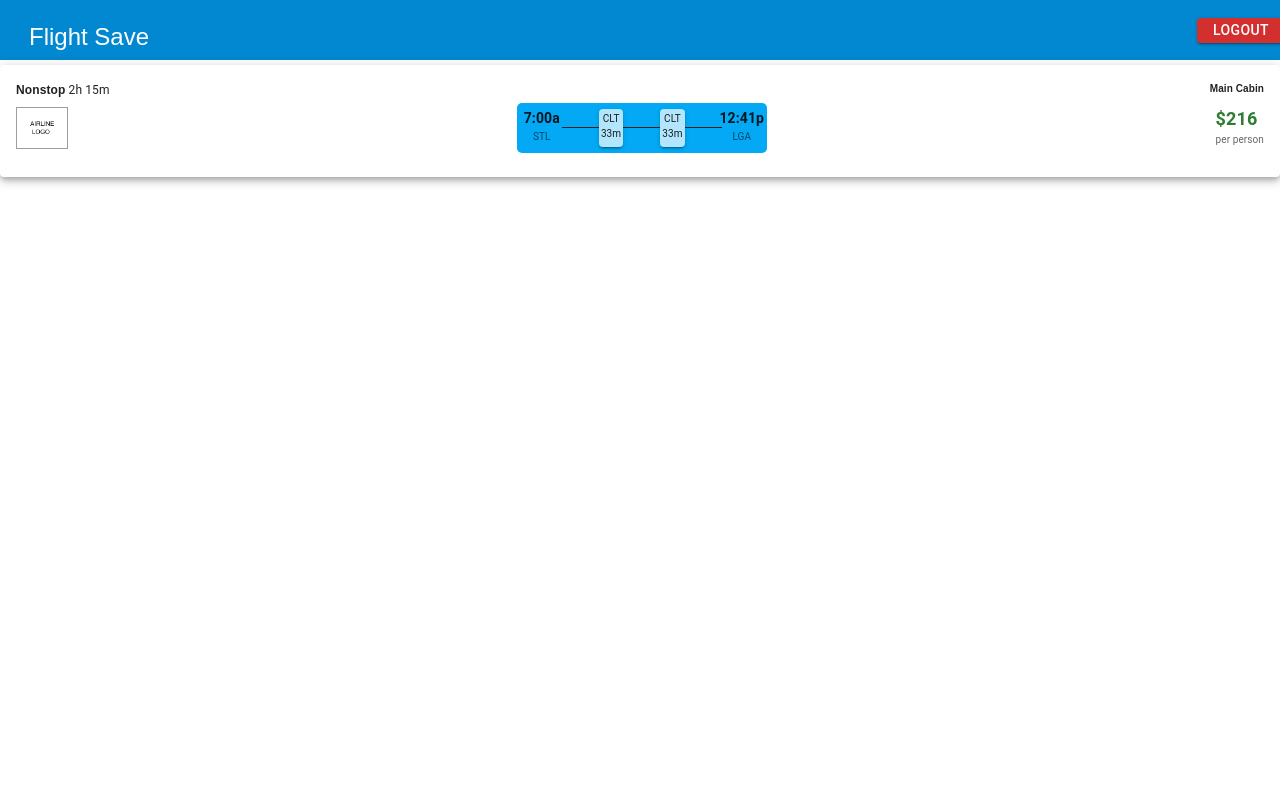
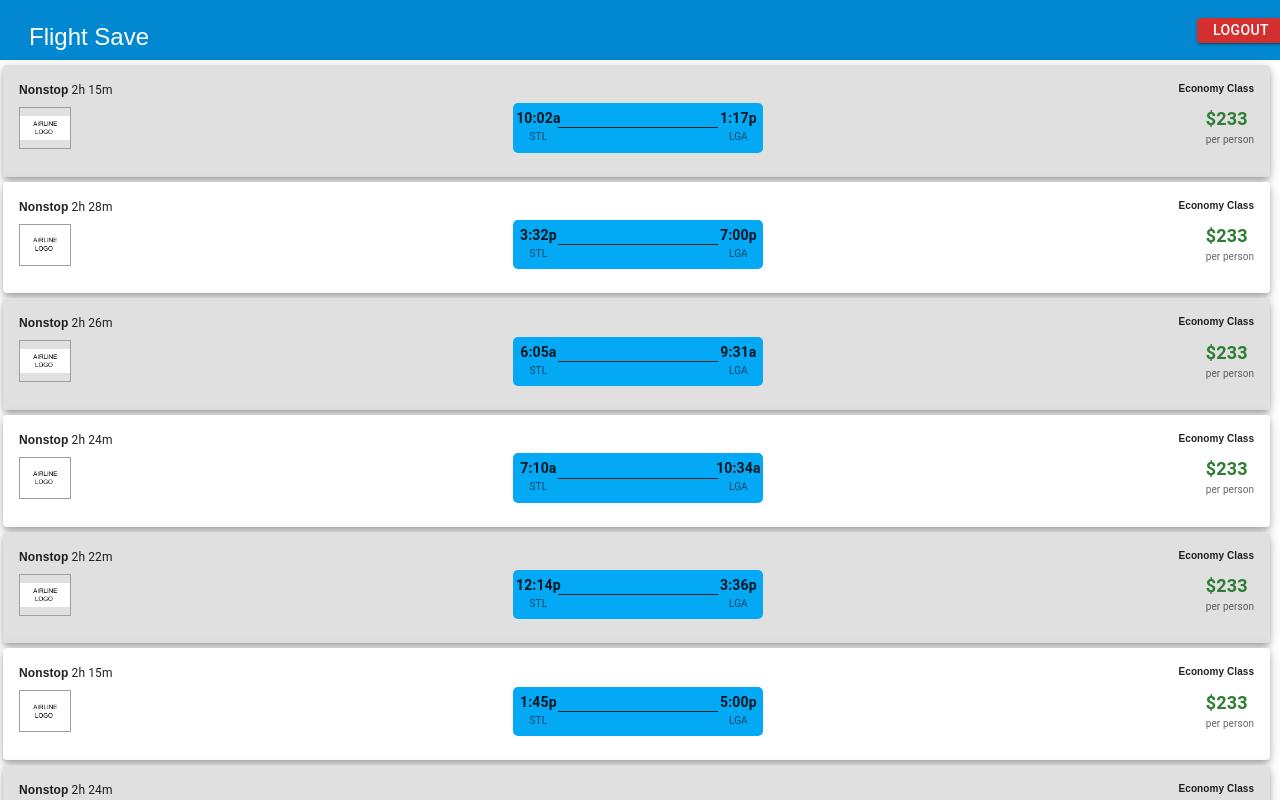
Before and after one commit to dagmawig/flight-save-client, a React (Create React App) app: page / in a window 1280 px wide. Shown: the top 800 px of the page. Built offline with nearby package versions, Linux system fonts and the light colour scheme; the HTML template or start-up script is replaced by a standard one.

Commit message:
added search result box with input variable data

```diff
--- a/src/components/FlightResult.tsx
+++ b/src/components/FlightResult.tsx
@@ -8,22 +8,23 @@ import Button from '@mui/material/Button';
 
 interface IProps {
     data: {
-        airline: string[],
-        totPrice: number[],
+        itemNo: number,
+        airline: string,
+        totPrice: number,
         flightInfo: {
-            sliceIDArr: number[],
-            segmentIDArr: number[][],
-            totDurationArr: number[],
-            overnightArr: boolean[],
-            cabinNameArr: string[],
-            flightTimeArr: string[][],
-            destAirArr: string[][],
-
+            sliceID: number,
+            segmentID: number[],
+            totDuration: number,
+            overnight: boolean,
+            cabinName: string,
+            flightTime: string[],
+            air: string[][],
+            airCode: string[][]
         }
     }
 }
 
-export const SearchResult: FC<IProps> = ({ data }: IProps) => {
+export const SearchResultItem: FC<IProps> = ({ data }: IProps) => {
 
     const [anchorEl, setAnchorEl] = React.useState<HTMLButtonElement | null>(null);
 
@@ -35,101 +36,117 @@ export const SearchResult: FC<IProps> = ({ data }: IProps) => {
         setAnchorEl(null);
     };
 
+    const getTime = (dateString: string) => {
+        const time = new Date(dateString);
+        const hour = time.getHours();
+        return {
+            hour,
+            minutes: time.getMinutes(),
+            meridiem: (hour >= 12) ? 'p' : 'a'
+        }
+    }
+
+    const layover = () => {
+        return data.flightInfo.airCode.map((airport, ind) => {
+            if(ind===0) return null;
+            const t2 = new Date(data.flightInfo.flightTime[2*ind]).getTime()/1000;
+            const t1 = new Date(data.flightInfo.flightTime[(2*ind)-1]).getTime()/1000;
+            const timeDiff  = Math.floor((t2-t1)/60);
+            const h = Math.floor(timeDiff/60);
+            const min = timeDiff%60;
+            return (<div key={"lay"+ind}>
+                <Button key={"popB"+ind} size="small" sx={{ backgroundColor: "#b3e5fc", textTransform: "none", minHeight: 0, minWidth: 0, padding: .25 }} aria-describedby={id} variant="contained" onClick={handleClick}>
+                    <Box sx={{ display: "flex", flexDirection: "column", alignItems: "center" }}>
+                        <Typography sx={{ fontSize: 10, marginBottom: 0 }} color="text.primary" gutterBottom>
+                            {airport[0]}
+                        </Typography>
+                        <Typography sx={{ fontSize: 10 }} color="text.primary" gutterBottom>
+                            {`${(h!==0)? `${h}h `: ''}${(min!==0)? `${min}m`: ''}`}
+                        </Typography>
+                    </Box>
+                </Button>
+                <Popover
+                key={"pop"+ind}
+                    disableScrollLock={true}
+                    id={id}
+                    open={open}
+                    anchorEl={anchorEl}
+                    onClose={handleClose}
+                    anchorOrigin={{
+                        vertical: 'bottom',
+                        horizontal: 'left',
+                    }}
+                >
+                    <Typography sx={{ p: 1, fontSize: 12 }}> {`${(h!==0)? `${h}h `: ''}${(min!==0)? `${min}m`: ''}`} layover <br /> @ {data.flightInfo.air[ind][0]}</Typography>
+                </Popover>
+            </div>)
+        })
+    }
+
     const open = Boolean(anchorEl);
     const id = open ? 'simple-popover' : undefined;
+    const totTime = `${(Math.floor(data.flightInfo.totDuration / 60) > 0) ? Math.floor(data.flightInfo.totDuration / 60).toString() + 'h ' : ''}${(Math.floor(data.flightInfo.totDuration % 60) > 0) ? Math.floor(data.flightInfo.totDuration % 60).toString() + 'm' : ''}`;
+
+    const depTime = () => {
+        const time: { hour: number, minutes: number, meridiem: string } = getTime(data.flightInfo.flightTime[0]);
+        const hString = (time.hour % 12 === 0) ? '12' : (time.hour % 12).toString();
+        const mString = `${Math.floor(time.minutes / 10).toString()}${(time.minutes % 10).toString()}`;
+
+        return `${hString}:${mString}${time.meridiem}`
+    };
+
+    const arrTime = () => {
+        const time: { hour: number, minutes: number, meridiem: string } = getTime(data.flightInfo.flightTime[data.flightInfo.flightTime.length - 1]);
+        const hString = (time.hour % 12 === 0) ? '12' : (time.hour % 12).toString();
+        const mString = `${Math.floor(time.minutes / 10).toString()}${(time.minutes % 10).toString()}`;
+
+        return `${hString}:${mString}${time.meridiem}`
+    }
 
     return (
-        <Card elevation={5} sx={{ width: "100%", margin: "auto" }}>
-            <CardContent sx={{ display: "flex", flexDirection: "column" }}>
+        <Card elevation={5} sx={{ width: "99%", margin: "auto", mx: "3px", my: "5px" }}>
+            <CardContent sx={{ display: "flex", flexDirection: "column", backgroundColor: (data.itemNo%2===0)? "#e0e0e0": ''}}>
                 <Box sx={{ display: "flex", justifyContent: "space-between" }}>
                     <Typography sx={{ fontSize: 12 }} color="text.primary" gutterBottom>
-                        <b>Nonstop</b> 2h 15m
+                        <b>{(data.flightInfo.segmentID.length === 1) ? "Nonstop" : `${data.flightInfo.segmentID.length - 1} stop${(data.flightInfo.segmentID.length - 1 > 1) ? 's' : ''}`}</b> {totTime}
                     </Typography>
                     <Typography sx={{ fontSize: 10 }} color="text.primary" gutterBottom>
-                        <b>Main Cabin</b>
+                        <b>{data.flightInfo.cabinName}</b>
                     </Typography>
                 </Box>
-                <Box sx={{display: "flex", justifyContent: "space-between", alignItems: "center" }}>
+                <Box sx={{ display: "flex", justifyContent: "space-between", alignItems: "center" }}>
                     <CardMedia component="img" image={process.env.PUBLIC_URL + '/image/airline.jpg'} sx={{ height: 40, maxWidth: 50, objectFit: "contain", border: 1, borderColor: "grey.500" }} />
-                    <Box sx={{ display: "flex", width: "240px", justifyContent: "space-between", alignItems: "center", backgroundColor: "#03a9f4", padding: "5px", borderRadius:"5px"}}>
-                        <Box sx={{height: "1px", backgroundColor:"#212121", position: "absolute", width: "240px", zIndex:0}}></Box>
-                        <Box sx={{ width:"40px", backgroundColor: "#03a9f4", zIndex: 2, display: "flex", flexDirection: "column", alignItems: "center" }}>
+                    <Box sx={{ display: "flex", width: "240px", justifyContent: "space-between", alignItems: "center", backgroundColor: "#03a9f4", padding: "5px", borderRadius: "5px" }}>
+                        <Box sx={{ height: "1px", backgroundColor: "#212121", position: "absolute", width: "240px", zIndex: 0 }}></Box>
+                        <Box sx={{ width: "40px", backgroundColor: "#03a9f4", zIndex: 2, display: "flex", flexDirection: "column", alignItems: "center" }}>
                             <Typography sx={{ fontSize: 14, fontWeight: "bold", marginBottom: 0 }} color="text.primary" gutterBottom>
-                                7:00a
+                                {depTime()}
                             </Typography>
                             <Typography sx={{ fontSize: 10 }} color="text.secondary" gutterBottom>
-                                STL
+                                {data.flightInfo.airCode[0][0]}
                             </Typography>
                         </Box>
 
-                        <Button size="small" sx={{backgroundColor: "#b3e5fc", textTransform: "none", minHeight:0, minWidth:0, padding:.25}} aria-describedby={id} variant="contained" onClick={handleClick}>
-                            <Box sx={{  display: "flex", flexDirection: "column", alignItems: "center" }}>
-                                <Typography sx={{ fontSize: 10, marginBottom: 0 }} color="text.primary" gutterBottom>
-                                    CLT
-                                </Typography>
-                                <Typography sx={{ fontSize: 10 }} color="text.primary" gutterBottom>
-                                    33m
-                                </Typography>
-                            </Box>
-                        </Button>
-                        <Popover
-                            disableScrollLock ={true}
-                            id={id}
-                            open={open}
-                            anchorEl={anchorEl}
-                            onClose={handleClose}
-                            anchorOrigin={{
-                                vertical: 'bottom',
-                                horizontal: 'left',
-                            }}
-                        >
-                            <Typography sx={{ p: 1, fontSize: 12 }}>33m layover <br/> @ CLT airport</Typography>
-                        </Popover>
+                        {layover()}
 
-                        <Button size="small" sx={{backgroundColor: "#b3e5fc", textTransform: "none", minHeight:0, minWidth:0, padding:.25}} aria-describedby={id} variant="contained" onClick={handleClick}>
-                            <Box sx={{  display: "flex", flexDirection: "column", alignItems: "center" }}>
-                                <Typography sx={{ fontSize: 10, marginBottom: 0 }} color="text.primary" gutterBottom>
-                                    CLT
-                                </Typography>
-                                <Typography sx={{ fontSize: 10 }} color="text.primary" gutterBottom>
-                                    33m
-                                </Typography>
-                            </Box>
-                        </Button>
-                        <Popover
-                            disableScrollLock ={true}
-                            id={id}
-                            open={open}
-                            anchorEl={anchorEl}
-                            onClose={handleClose}
-                            anchorOrigin={{
-                                vertical: 'bottom',
-                                horizontal: 'left',
-                            }}
-                        >
-                            <Typography sx={{ p: 1, fontSize: 12 }}>33m layover <br/> @ CLT airport</Typography>
-                        </Popover>
-
-                        <Box sx={{ width:"40px", backgroundColor: "#03a9f4", zIndex: 2,  display: "flex", flexDirection: "column", alignItems: "center" }}>
+                        <Box sx={{ width: "40px", backgroundColor: "#03a9f4", zIndex: 2, display: "flex", flexDirection: "column", alignItems: "center" }}>
                             <Typography sx={{ fontSize: 14, fontWeight: "bold", marginBottom: 0 }} color="text.primary" gutterBottom>
-                                12:41p
+                                {arrTime()}
                             </Typography>
                             <Typography sx={{ fontSize: 10 }} color="text.secondary" gutterBottom>
-                                LGA
+                                {data.flightInfo.airCode[data.flightInfo.airCode.length - 1][1]}
                             </Typography>
                         </Box>
                     </Box>
                     <Box sx={{ display: "flex", flexDirection: "column", }}>
                         <Typography sx={{ fontSize: 18, fontWeight: "bold", color: "success.main", marginBottom: 0 }} gutterBottom>
-                            $216
+                            ${Math.ceil(data.totPrice)}
                         </Typography>
                         <Typography sx={{ fontSize: 10 }} color="text.secondary" gutterBottom>
                             per person
                         </Typography>
                     </Box>
-
                 </Box>
-
             </CardContent>
         </Card>
     )
--- a/src/components/Home.tsx
+++ b/src/components/Home.tsx
@@ -15,13 +15,15 @@ import InputLabel from '@mui/material/InputLabel';
 import MenuItem from '@mui/material/MenuItem';
 import Select, { SelectChangeEvent } from '@mui/material/Select';
 import { DateRangePicker, DateRange } from '@mui/x-date-pickers-pro/DateRangePicker';
-import { SearchResult } from "./FlightResult";
+import { SearchResultItem } from "./FlightResult";
 import fData from './data.json'
 
 
 interface IProps {
     kind: string
 }
+
+console.log(fData);
 
 const FlightForm: FC<IProps> = ({ kind = "One-way" }: IProps) => {
     const [valueOne, setValueOne] = React.useState<Date | null>(new Date());
@@ -61,7 +63,7 @@ const FlightForm: FC<IProps> = ({ kind = "One-way" }: IProps) => {
                     onChange={(newValue) => {
                         setValueOne(newValue);
                     }}
-                    renderInput={(params) => <TextField {...params} sx={{ margin: "6px", width: 150}}
+                    renderInput={(params) => <TextField {...params} sx={{ margin: "6px", width: 150 }}
                         InputProps={{
                             startAdornment: (
                                 <InputAdornment position="start">
@@ -125,6 +127,27 @@ export default function Home() {
         setFKind(e.target.value)
     }
 
+    const searchResultBox = fData.totPrice.map((price, ind) => {
+        return (
+            <SearchResultItem data={
+                {
+                    itemNo: ind,
+                    airline: fData.airline[ind],
+                    totPrice: price,
+                    flightInfo: {
+                        sliceID: fData.flightInfo.sliceIDArr[ind],
+                        segmentID: fData.flightInfo.segmentIDArr[ind],
+                        totDuration: fData.flightInfo.totDurationArr[ind],
+                        overnight: fData.flightInfo.overnightArr[ind],
+                        cabinName: fData.flightInfo.cabinNameArr[ind],
+                        flightTime: fData.flightInfo.flightTimeArr[ind],
+                        air: fData.flightInfo.airArr[ind],
+                        airCode: fData.flightInfo.airCodeArr[ind]
+                    }
+                }
+            } />
+        )
+    })
     return (
         // <Box sx={{ width: "90%", height: "500px", margin: "auto", display: "flex", justifyContent: 'center', flexDirection: "column", backgroundColor: "#e3f2fd", borderRadius: "5px", padding: "5px" }}>
         //     <Toolbar sx={{ color: "#3f51b5", fontWeight: "bold", width: "100%", fontSize: "16pt" }}>
@@ -176,6 +199,30 @@ export default function Home() {
         //     </FormControl >
         //     <Button variant="contained" color="primary" sx={{ height: "50px", alignSelf: "center", color: "white", width: "95%", margin: "6px" }}>Find Your Flight</Button>
         // </Box>
-        <SearchResult data={fData}/>
+        // <SearchResultItem data={
+        //     {
+        //         airline: fData.airline[0],
+        //         totPrice: fData.totPrice[0],
+        //         flightInfo: {
+        //             sliceID: fData.flightInfo.sliceIDArr[0],
+        //             segmentID: fData.flightInfo.segmentIDArr[0],
+        //             totDuration: fData.flightInfo.totDurationArr[0],
+        //             overnight: fData.flightInfo.overnightArr[0],
+        //             cabinName: fData.flightInfo.cabinNameArr[0],
+        //             flightTime: [
+        //                 "2022-04-28T07:00:00",
+        //                 "2022-04-28T09:58:00",
+        //                 "2022-04-28T11:31:00",
+        //                 "2022-04-28T13:30:00"
+        //             ],//fData.flightInfo.flightTimeArr[0],
+        //             air: [["Lambert Air", "John F"], ["John F", "Laguardia"]],//fData.flightInfo.airArr[0],
+        //             airCode: [["STL", "NYC"], ["NYC", "LGA"]]//fData.flightInfo.airCodeArr[0]
+        //         }
+        //     }
+        // } />
+        <>
+         {searchResultBox}
+        </>
+
     )
 }
--- a/src/components/data.json
+++ b/src/components/data.json
@@ -23,51 +23,51 @@
         "United Airlines"
     ],
     "totPrice": [
-        215.6,
-        215.6,
-        215.6,
-        215.6,
-        215.6,
-        215.6,
-        215.6,
-        215.6,
-        215.6,
-        215.6,
-        215.6,
-        215.6,
-        215.6,
-        215.6,
-        215.6,
-        215.6,
         232.6,
-        408.6,
+        232.6,
+        232.6,
+        232.6,
+        232.6,
+        232.6,
+        232.6,
+        232.6,
+        232.6,
+        232.6,
+        232.6,
+        232.6,
+        232.6,
+        232.6,
+        232.6,
+        232.6,
+        298.6,
+        338.61,
         598.6,
         1248.6,
         1248.6
     ],
     "flightInfo": {
         "sliceIDArr": [
-            1936246112,
-            921354459,
+            1794140159,
+            1063460412,
             1221873257,
             1837190584,
             548472202,
-            1141289948,
-            866558584,
+            1283395901,
+            724452631,
             644708406,
             1837062957,
             1837213741,
             1837187949,
-            639616260,
+            482952477,
             1251521567,
-            1571349720,
+            1713455673,
             1836978234,
             1641316573,
-            538335868,
-            1270395294,
-            288086830,
-            462071475,
-            2000857396
+            1874080681,
+            414513046,
+            232703439,
+            406667903,
+            1945453824
         ],
         "segmentIDArr": [
             [
@@ -104,7 +104,7 @@
                 1465205901
             ],
             [
-                439583287
+                795875352
             ],
             [
                 669339584
@@ -119,7 +119,7 @@
                 1065900356
             ],
             [
-                795875352
+                439583287
             ],
             [
                 1229267105
@@ -249,8 +249,8 @@
                 "2022-04-28T17:00:00"
             ],
             [
-                "2022-04-28T06:20:00",
-                "2022-04-28T09:49:00"
+                "2022-04-28T08:05:00",
+                "2022-04-28T11:34:00"
             ],
             [
                 "2022-04-28T18:00:00",
@@ -269,8 +269,8 @@
                 "2022-04-28T18:09:00"
             ],
             [
-                "2022-04-28T08:05:00",
-                "2022-04-28T11:34:00"
+                "2022-04-28T06:20:00",
+                "2022-04-28T09:49:00"
             ],
             [
                 "2022-04-28T18:30:00",
@@ -289,69 +289,260 @@
                 "2022-04-28T20:59:00"
             ]
         ],
-        "destAirArr": [
+        "airArr": [
             [
+                [
+                    "Lambert Intl Airport",
                     "LaGuardia Airport"
+                ]
             ],
             [
+                [
+                    "Lambert Intl Airport",
                     "LaGuardia Airport"
+                ]
             ],
             [
+                [
+                    "Lambert Intl Airport",
                     "LaGuardia Airport"
+                ]
             ],
             [
+                [
+                    "Lambert Intl Airport",
                     "LaGuardia Airport"
+                ]
             ],
             [
+                [
+                    "Lambert Intl Airport",
                     "LaGuardia Airport"
+                ]
             ],
             [
+                [
+                    "Lambert Intl Airport",
                     "LaGuardia Airport"
+                ]
             ],
             [
+                [
+                    "Lambert Intl Airport",
                     "LaGuardia Airport"
+                ]
             ],
             [
+                [
+                    "Lambert Intl Airport",
                     "LaGuardia Airport"
+                ]
             ],
             [
+                [
+                    "Lambert Intl Airport",
                     "LaGuardia Airport"
+                ]
             ],
             [
+                [
+                    "Lambert Intl Airport",
                     "LaGuardia Airport"
+                ]
             ],
             [
+                [
+                    "Lambert Intl Airport",
                     "LaGuardia Airport"
+                ]
             ],
             [
+                [
+                    "Lambert Intl Airport",
                     "Newark Liberty Intl Airport"
+                ]
             ],
             [
+                [
+                    "Lambert Intl Airport",
                     "LaGuardia Airport"
+                ]
             ],
             [
+                [
+                    "Lambert Intl Airport",
                     "LaGuardia Airport"
+                ]
             ],
             [
+                [
+                    "Lambert Intl Airport",
                     "LaGuardia Airport"
+                ]
             ],
             [
+                [
+                    "Lambert Intl Airport",
                     "LaGuardia Airport"
+                ]
             ],
             [
+                [
+                    "Lambert Intl Airport",
                     "Newark Liberty Intl Airport"
+                ]
             ],
             [
+                [
+                    "Lambert Intl Airport",
                     "Newark Liberty Intl Airport"
+                ]
             ],
             [
+                [
+                    "Lambert Intl Airport",
                     "Newark Liberty Intl Airport"
+                ]
             ],
             [
+                [
+                    "Lambert Intl Airport",
                     "Newark Liberty Intl Airport"
+                ]
             ],
             [
+                [
+                    "Lambert Intl Airport",
                     "Newark Liberty Intl Airport"
+                ]
+            ]
+        ],
+        "airCodeArr": [
+            [
+                [
+                    "STL",
+                    "LGA"
+                ]
+            ],
+            [
+                [
+                    "STL",
+                    "LGA"
+                ]
+            ],
+            [
+                [
+                    "STL",
+                    "LGA"
+                ]
+            ],
+            [
+                [
+                    "STL",
+                    "LGA"
+                ]
+            ],
+            [
+                [
+                    "STL",
+                    "LGA"
+                ]
+            ],
+            [
+                [
+                    "STL",
+                    "LGA"
+                ]
+            ],
+            [
+                [
+                    "STL",
+                    "LGA"
+                ]
+            ],
+            [
+                [
+                    "STL",
+                    "LGA"
+                ]
+            ],
+            [
+                [
+                    "STL",
+                    "LGA"
+                ]
+            ],
+            [
+                [
+                    "STL",
+                    "LGA"
+                ]
+            ],
+            [
+                [
+                    "STL",
+                    "LGA"
+                ]
+            ],
+            [
+                [
+                    "STL",
+                    "EWR"
+                ]
+            ],
+            [
+                [
+                    "STL",
+                    "LGA"
+                ]
+            ],
+            [
+                [
+                    "STL",
+                    "LGA"
+                ]
+            ],
+            [
+                [
+                    "STL",
+                    "LGA"
+                ]
+            ],
+            [
+                [
+                    "STL",
+                    "LGA"
+                ]
+            ],
+            [
+                [
+                    "STL",
+                    "EWR"
+                ]
+            ],
+            [
+                [
+                    "STL",
+                    "EWR"
+                ]
+            ],
+            [
+                [
+                    "STL",
+                    "EWR"
+                ]
+            ],
+            [
+                [
+                    "STL",
+                    "EWR"
+                ]
+            ],
+            [
+                [
+                    "STL",
+                    "EWR"
+                ]
             ]
         ]
     }
```
Lines whose indentation alone changed are shown as unchanged.
